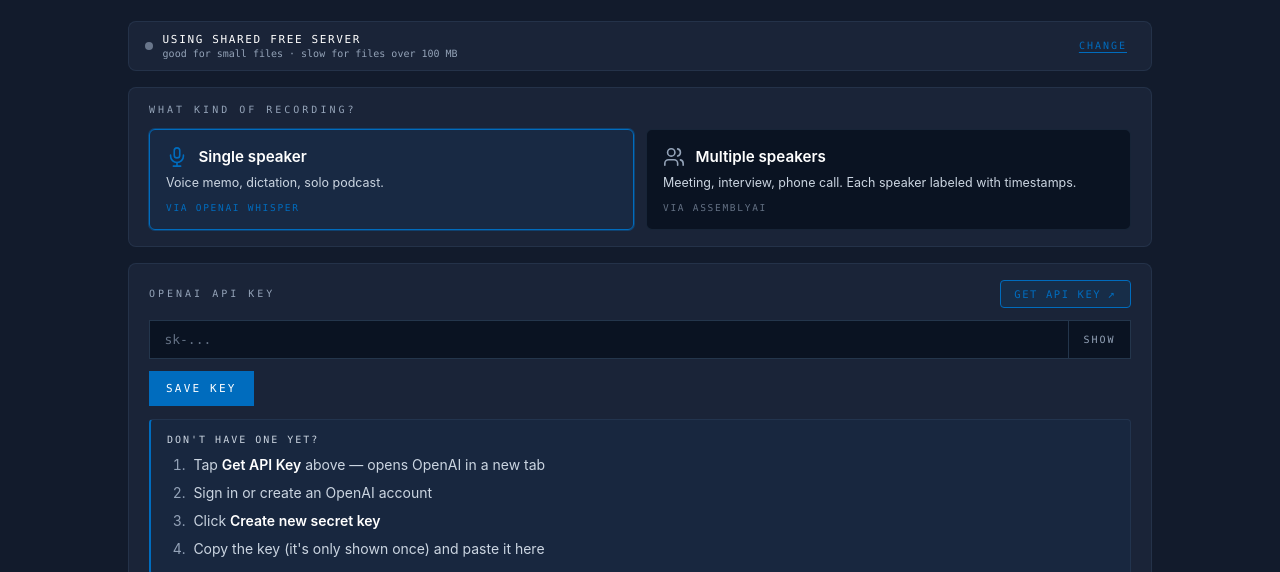
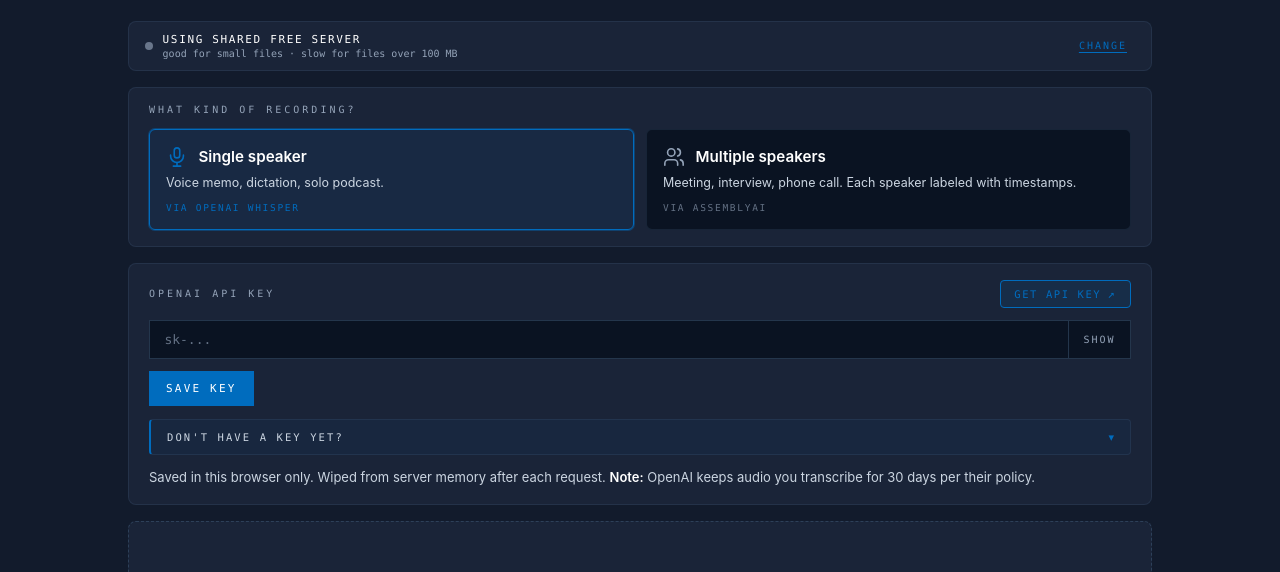
Before and after one commit to Automate-Anything/audio-transcriber, a website: page public/index.html in a window 1280 px wide. Shown: the part 228-800 px from the top of the page. Drawn offline with Linux system fonts and the light colour scheme.

Commit message:
Collapse 'Don't have a key yet?' steps by default
Most visitors already have a key — the inline numbered steps were
taking ~250px of vertical space they don't need. Converted both
the OpenAI and AssemblyAI panels to use a native <details>
disclosure.

Collapsed (default): just a one-line summary with a chevron
  DON'T HAVE A KEY YET?                              ▾

Expanded (tap to open): the same numbered steps + free-tier note

- Native <details> means accessibility + keyboard nav for free
- Chevron rotates 180deg on open
- Subtle hover state on the summary row
- Title style preserved (mono, uppercase, tracked)

```diff
--- a/public/index.html
+++ b/public/index.html
@@ -535,25 +535,45 @@
 
     .key-steps {
       margin-top: 0.85rem;
-      padding: 0.85rem 1rem;
       background: rgba(0, 108, 190, 0.05);
       border: 1px solid var(--border);
       border-left: 2px solid var(--cta);
       border-radius: 4px;
     }
+    .key-steps-summary {
+      list-style: none;
+      cursor: pointer;
+      display: flex; align-items: center; justify-content: space-between;
+      padding: 0.7rem 1rem;
+      user-select: none;
+      transition: background 0.15s;
+    }
+    .key-steps-summary::-webkit-details-marker { display: none; }
+    .key-steps-summary:hover { background: rgba(0, 108, 190, 0.08); }
     .key-steps-title {
       font-family: var(--font-mono);
-      font-size: 10px;
+      font-size: 10.5px;
       text-transform: uppercase;
       letter-spacing: 0.2em;
       color: #cbd5e1;
-      margin-bottom: 0.6rem;
-    }
-    .key-steps ol {
+    }
+    .key-steps-chev {
+      font-size: 11px;
+      color: var(--cta);
+      transition: transform 0.25s;
+      line-height: 1;
+    }
+    .key-steps[open] .key-steps-chev { transform: rotate(180deg); }
+    .key-steps-body {
+      padding: 0 1rem 0.85rem;
+      border-top: 1px solid var(--border);
+      padding-top: 0.85rem;
+    }
+    .key-steps-body ol {
       margin: 0; padding-left: 1.4rem;
       list-style-position: outside;
     }
-    .key-steps li {
+    .key-steps-body li {
       font-family: var(--font-sans);
       font-size: 14px;
       line-height: 1.6;
@@ -561,9 +581,9 @@
       padding-left: 0.25rem;
       margin-bottom: 0.35rem;
     }
-    .key-steps li::marker { color: var(--fg-muted); font-variant-numeric: tabular-nums; }
-    .key-steps li:last-child { margin-bottom: 0; }
-    .key-steps li strong { color: var(--fg); font-weight: 600; }
+    .key-steps-body li::marker { color: var(--fg-muted); font-variant-numeric: tabular-nums; }
+    .key-steps-body li:last-child { margin-bottom: 0; }
+    .key-steps-body li strong { color: var(--fg); font-weight: 600; }
     .key-steps-note {
       margin-top: 0.75rem;
       padding-top: 0.65rem;
@@ -1320,8 +1340,12 @@
               <button id="save-key" class="btn primary">Save Key</button>
               <div id="key-error" class="err-inline hidden"></div>
             </div>
-            <div class="key-steps">
-              <div class="key-steps-title">Don't have one yet?</div>
+            <details class="key-steps">
+              <summary class="key-steps-summary">
+                <span class="key-steps-title">Don't have a key yet?</span>
+                <span class="key-steps-chev" aria-hidden="true">▾</span>
+              </summary>
+              <div class="key-steps-body">
                 <ol>
                   <li>Tap <strong>Get API Key</strong> above &mdash; opens OpenAI in a new tab</li>
                   <li>Sign in or create an OpenAI account</li>
@@ -1329,6 +1353,7 @@
                   <li>Copy the key (it's only shown once) and paste it here</li>
                 </ol>
               </div>
+            </details>
           </div>
           <div id="key-saved-mode" class="hidden">
             <div class="key-saved-line">
@@ -1361,8 +1386,12 @@
               <button id="aai-save-key" class="btn primary">Save Key</button>
               <div id="aai-key-error" class="err-inline hidden"></div>
             </div>
-            <div class="key-steps">
-              <div class="key-steps-title">Don't have one yet?</div>
+            <details class="key-steps">
+              <summary class="key-steps-summary">
+                <span class="key-steps-title">Don't have a key yet?</span>
+                <span class="key-steps-chev" aria-hidden="true">▾</span>
+              </summary>
+              <div class="key-steps-body">
                 <ol>
                   <li>Tap <strong>Get API Key</strong> above &mdash; opens AssemblyAI's signup in a new tab</li>
                   <li>Sign up with email or Google &mdash; <strong>no credit card required</strong></li>
@@ -1373,6 +1402,7 @@
                   Free tier includes <strong>$50 in credits</strong> &mdash; roughly 150+ hours of multi-speaker transcription. After that, AssemblyAI bills you directly (pay-as-you-go, no monthly fee).
                 </div>
               </div>
+            </details>
           </div>
           <div id="aai-key-saved-mode" class="hidden">
             <div class="key-saved-line">
```
Lines whose indentation alone changed are shown as unchanged.
